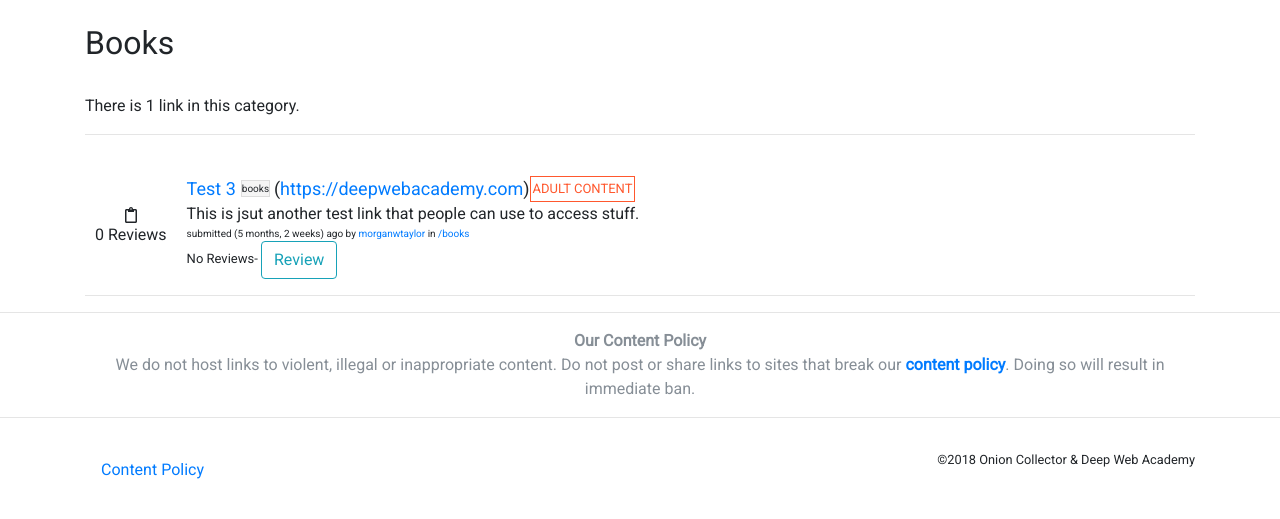
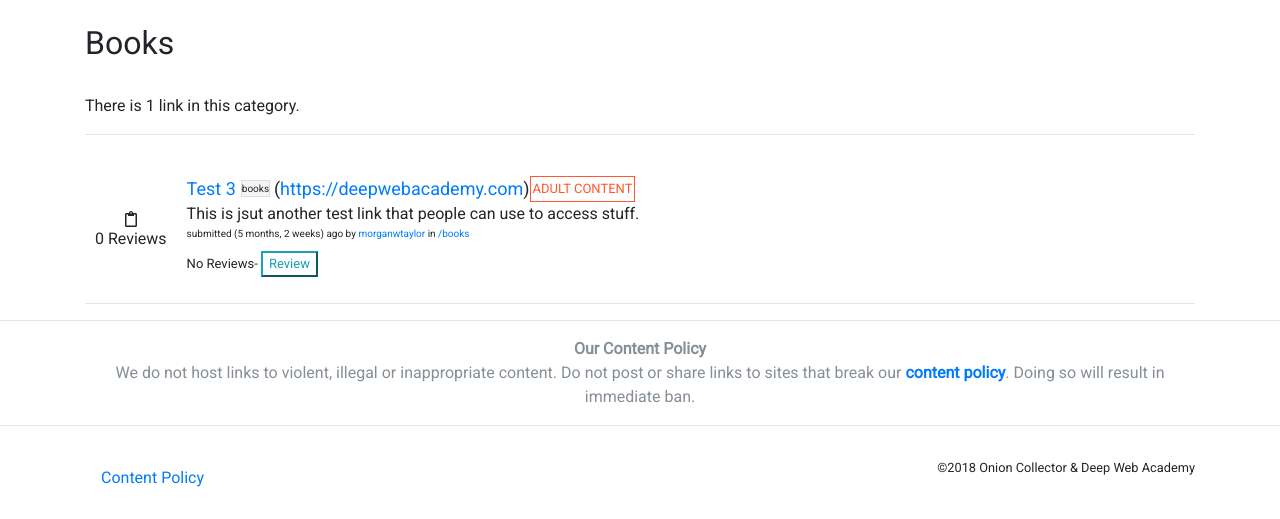
Before and after one commit to morganwtaylor/onioncollector, a Django app: a page that uses links/templates/links/base/_link.html in a window 1280 px wide. Shown: the part 66-585 px from the top of the page. Run offline with Django 3.2, Linux system fonts and the light colour scheme; data comes from the database, SQL or seed files in the repository; some libraries are stand-ins or nearby versions.

Commit message:
Change to Review Button Size

```diff
--- a/links/templates/links/base/_link.html
+++ b/links/templates/links/base/_link.html
@@ -33,7 +33,7 @@
           <!-- Post Info & Options-->
           <div class="content-details">
             <p class="t-xs">submitted ({{ link.created_at|timesince }}) ago by <a href="{% url 'links:user_account' username=link.user.username %}">{{ link.user }}</a> in <a href="{% url 'links:category_detail' slug=link.category.slug %}">/{{link.category.slug}}</a></p>
-            <p class="t-s"<p>
+            <p class="review t-s"<p>
                   {%  if link.review_set.count == 0 %}
                     No Reviews-
                   {% else %}
@@ -41,7 +41,7 @@
                     {{ link.average_rating }} out of {{ link.review_set.count }} Review{{ link.review_set.count|pluralize }}
                   {% endif %}
                   <a href="{% url 'links:review' slug=link.slug %}">
-                    <button type="button" class="btn btn-outline-info">Review</button>
+                    <button type="button" class="btn-xsm btn-outline-info">Review</button>
                   </a>
               </p>
           </div>
--- a/onioncollector/static/css/link.css
+++ b/onioncollector/static/css/link.css
@@ -54,6 +54,7 @@
 .fa-times-circle {
   color: red;
 }
+.review,
 .review-summary {
   margin: 10 0 10 0;
 }
```
